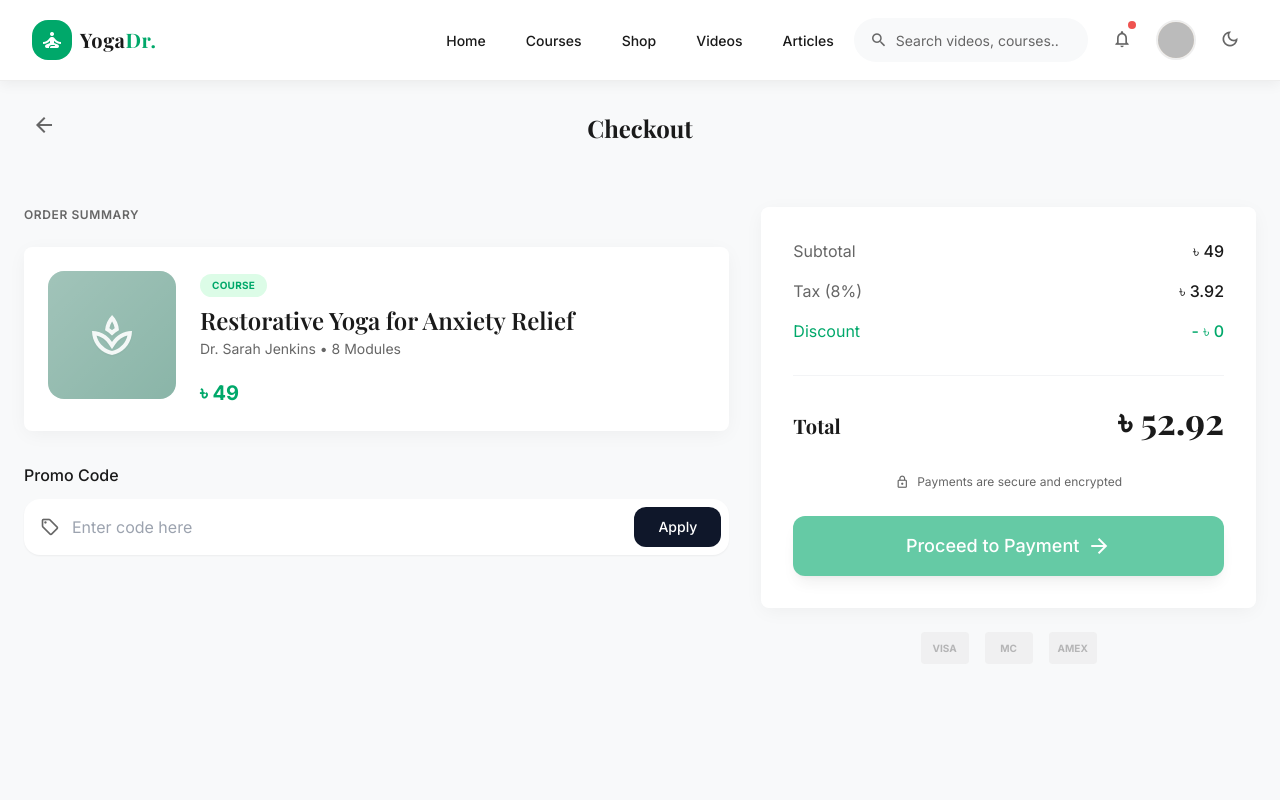
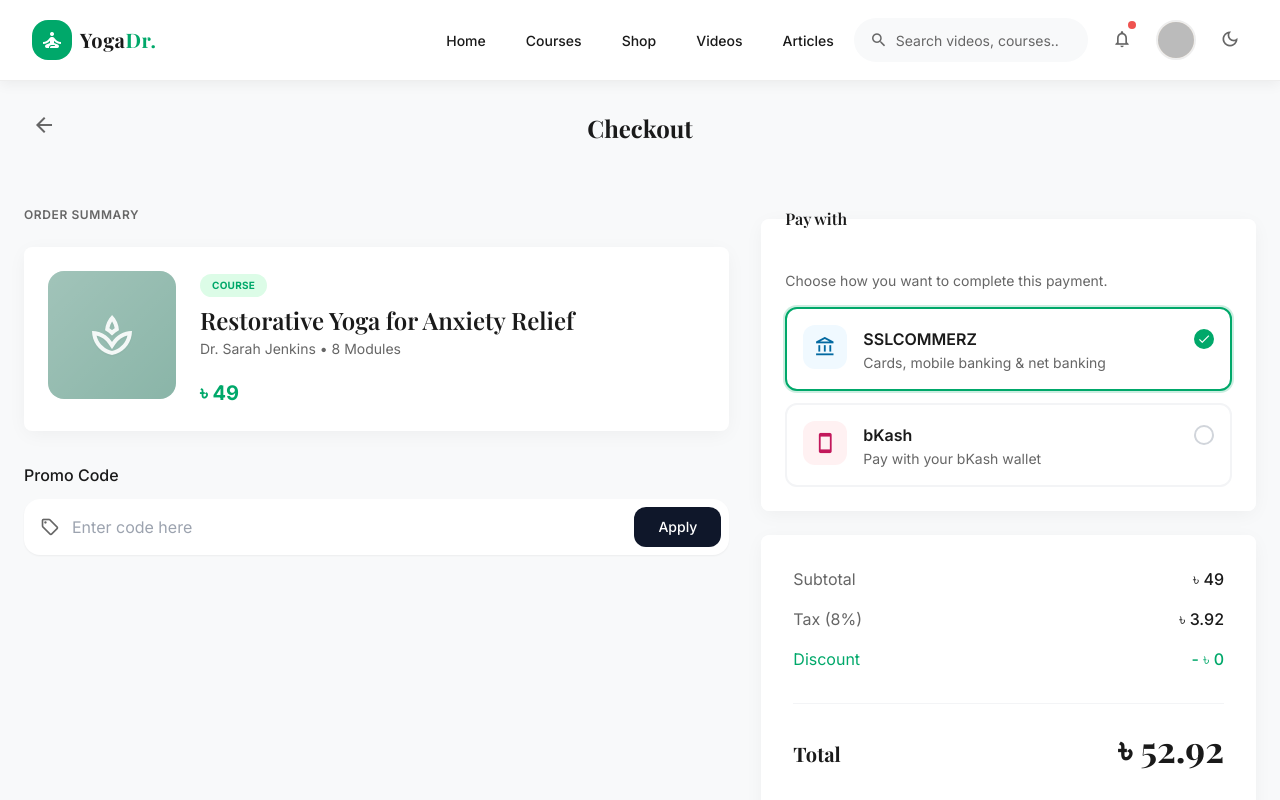
Before and after one commit to Mr-Rafiqul-Islam/yoga-with-doctor, a Next.js app: page /checkout/review in a window 1280 px wide. Shown: the top 800 px of the page. Built offline with nearby package versions, Linux system fonts and the light colour scheme; no server answers; sample sign-in values are in the browser's storage; a web font is replaced by a local one.

Commit message:
Feat: Bkash Payment Integrate done

```diff
--- a/src/features/checkout/CheckoutReviewContent.tsx
+++ b/src/features/checkout/CheckoutReviewContent.tsx
@@ -9,6 +9,7 @@
   OrderSummarySection,
   OrderTotalCard,
   PaymentMethodBadges,
+  PaymentProviderSelect,
   PromoCodeInput,
 } from "@/features/checkout/components";
 import {
@@ -22,6 +23,7 @@
   useStartPaymentAttemptMutation,
   setPaymentContext,
   StartPaymentAttemptResponse,
+  type PaymentProvider,
 } from "@/slices/payment";
 
 export function CheckoutReviewContent() {
@@ -32,6 +34,7 @@
     CHECKOUT_REVIEW.defaultDiscount
   );
   const [paymentError, setPaymentError] = useState<string | null>(null);
+  const [paymentProvider, setPaymentProvider] = useState<PaymentProvider>("SSL");
 
   const dispatch = useDispatch();
   const { data: courseResponse } = useGetCourseBySlugQuery(courseSlug, {
@@ -125,7 +128,7 @@
         amount: amountForInit,
         currency: course?.productData?.currency || "BDT",
         metaData: { purchaseId: newPurchaseId },
-        provider: "SSL",
+        provider: paymentProvider,
         projectKey: "YWD",
         siteRef: "YWD",
       }).unwrap();
@@ -160,7 +163,7 @@
             amount: amountForAttempt,
             currency: course?.productData?.currency || "BDT",
             metaData: { purchaseId: newPurchaseId },
-            provider: "SSL",
+            provider: paymentProvider,
             siteRef: "YWD",
           }).unwrap();
         } catch {
@@ -210,9 +213,13 @@
               >
                 <p className="font-medium">Payment error</p>
                 <p className="mt-1">{paymentError}</p>
-
               </div>
             )}
+            <PaymentProviderSelect
+              value={paymentProvider}
+              onChange={setPaymentProvider}
+              disabled={isProceeding}
+            />
             <OrderTotalCard
               subtotal={subtotal}
               tax={tax}
--- /dev/null
+++ b/src/features/checkout/components/PaymentProviderSelect.tsx
@@ -0,0 +1,102 @@
+"use client";
+
+import type { PaymentProvider } from "@/slices/payment";
+
+const OPTIONS: {
+  id: PaymentProvider;
+  title: string;
+  description: string;
+  icon: string;
+  iconWrapClass: string;
+}[] = [
+  {
+    id: "SSL",
+    title: "SSLCOMMERZ",
+    description: "Cards, mobile banking & net banking",
+    icon: "account_balance",
+    iconWrapClass: "bg-sky-50 text-sky-700 dark:bg-sky-950/40 dark:text-sky-300",
+  },
+  {
+    id: "BKASH",
+    title: "bKash",
+    description: "Pay with your bKash wallet",
+    icon: "smartphone",
+    iconWrapClass: "bg-rose-50 text-[#C2185B] dark:bg-rose-950/40 dark:text-rose-300",
+  },
+];
+
+export type PaymentProviderSelectProps = {
+  value: PaymentProvider;
+  onChange: (provider: PaymentProvider) => void;
+  disabled?: boolean;
+};
+
+export function PaymentProviderSelect({ value, onChange, disabled }: PaymentProviderSelectProps) {
+  return (
+    <fieldset
+      className="rounded-lg bg-surface p-6 shadow-soft transition-colors dark:bg-surface-dark"
+      disabled={disabled}
+    >
+      <legend className="mb-4 block w-full px-0 text-base font-display font-semibold text-foreground">
+        Pay with
+      </legend>
+      <p className="mb-4 text-sm text-muted">Choose how you want to complete this payment.</p>
+      <div className="flex flex-col gap-3" role="radiogroup" aria-label="Payment provider">
+        {OPTIONS.map((opt) => {
+          const inputId = `payment-provider-${opt.id}`;
+          const checked = value === opt.id;
+          return (
+            <label
+              key={opt.id}
+              htmlFor={inputId}
+              className={[
+                "relative flex cursor-pointer items-start gap-4 rounded-xl border-2 border-gray-100 bg-white p-4 transition-all dark:border-gray-700 dark:bg-surface-dark/80",
+                disabled ? "cursor-not-allowed opacity-60" : "hover:border-gray-200 dark:hover:border-gray-600",
+                checked && opt.id === "SSL" && "border-primary ring-2 ring-primary/20",
+                checked && opt.id === "BKASH" && "border-[#E2136E] ring-2 ring-[#E2136E]/25",
+              ]
+                .filter(Boolean)
+                .join(" ")}
+            >
+              <input
+                id={inputId}
+                type="radio"
+                name="paymentProvider"
+                value={opt.id}
+                checked={checked}
+                onChange={() => onChange(opt.id)}
+                disabled={disabled}
+                className="sr-only"
+              />
+              <div
+                className={`flex h-11 w-11 shrink-0 items-center justify-center rounded-xl ${opt.iconWrapClass}`}
+                aria-hidden
+              >
+                <span className="material-icons-outlined text-[22px]">{opt.icon}</span>
+              </div>
+              <span className="min-w-0 flex-1 pt-0.5">
+                <span className="block font-semibold text-foreground">{opt.title}</span>
+                <span className="mt-0.5 block text-sm text-muted">{opt.description}</span>
+              </span>
+              <span
+                className={[
+                  "mt-1 flex h-5 w-5 shrink-0 items-center justify-center rounded-full border-2",
+                  checked
+                    ? opt.id === "BKASH"
+                      ? "border-[#E2136E] bg-[#E2136E]"
+                      : "border-primary bg-primary"
+                    : "border-gray-300 dark:border-gray-600",
+                ].join(" ")}
+                aria-hidden
+              >
+                {checked ? (
+                  <span className="material-icons-outlined text-[14px] text-white leading-none">check</span>
+                ) : null}
+              </span>
+            </label>
+          );
+        })}
+      </div>
+    </fieldset>
+  );
+}
--- a/src/features/checkout/components/index.ts
+++ b/src/features/checkout/components/index.ts
@@ -4,6 +4,8 @@
 export { OrderSummarySection } from "./OrderSummarySection";
 export { OrderTotalCard } from "./OrderTotalCard";
 export { PaymentMethodBadges } from "./PaymentMethodBadges";
+export { PaymentProviderSelect } from "./PaymentProviderSelect";
+export type { PaymentProviderSelectProps } from "./PaymentProviderSelect";
 export { PaymentSuccessActions } from "./PaymentSuccessActions";
 export { PaymentSuccessBackground } from "./PaymentSuccessBackground";
 export { PaymentSuccessHeading } from "./PaymentSuccessHeading";
--- a/src/slices/payment/index.ts
+++ b/src/slices/payment/index.ts
@@ -52,6 +52,7 @@
 // Re-export API and hooks
 export { paymentApi } from "./api";
 export type {
+  PaymentProvider,
   StartCheckoutRequest,
   StartCheckoutResponse,
   InitializePaymentRequest,
```
Also changed, not shown: src/slices/payment/api.ts (+5 -2 lines).
